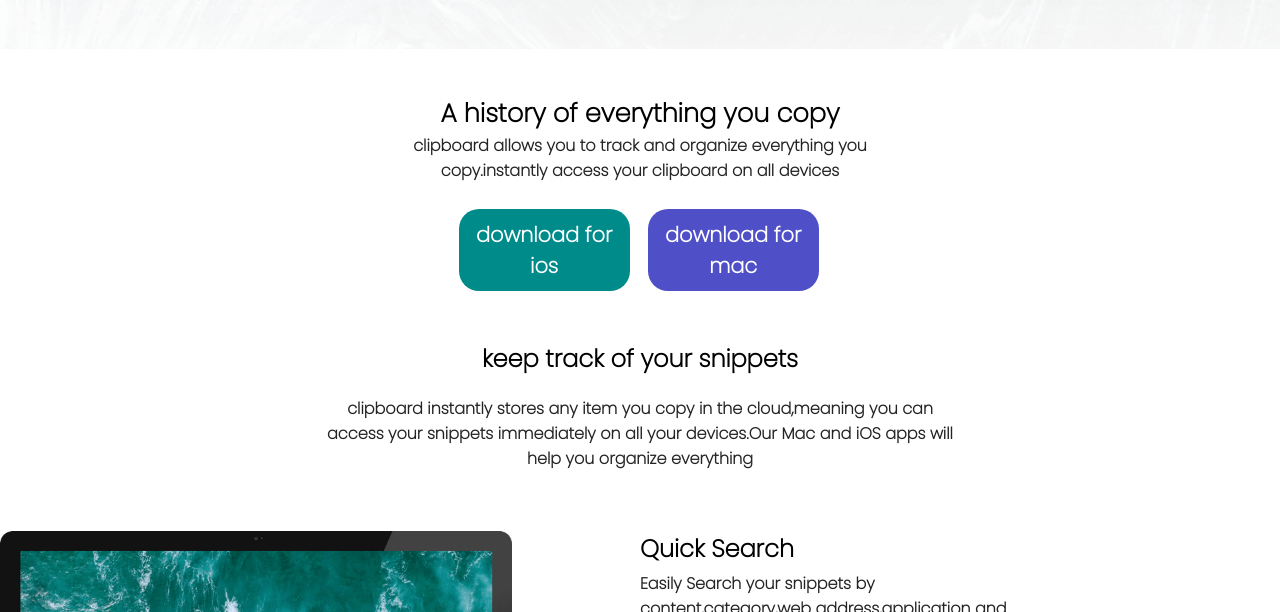
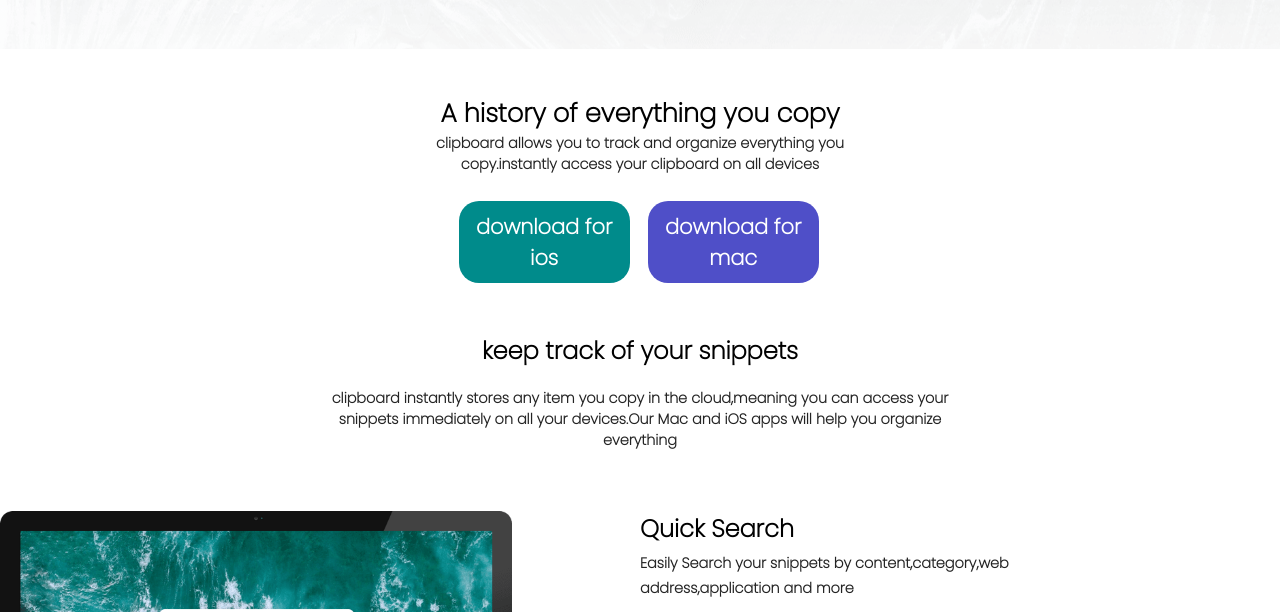
Before and after one commit to Realteckk/Realtekk-clipboard, a plain HTML site: page index.html in a window 1280 px wide. Shown: the part 188-800 px from the top of the page. Drawn offline with Linux system fonts and the light colour scheme.

Commit message:
Update style.css

```diff
--- a/style.css
+++ b/style.css
@@ -181,7 +181,9 @@ p{
 }
 
 @media screen and (min-width:953px) {
-
+    p{
+    font-size:0.9em;
+    }
 .header{
     background-image: url(./images/bg-header-desktop.png);
     align-items: center;
```
